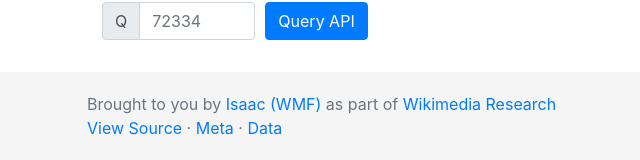
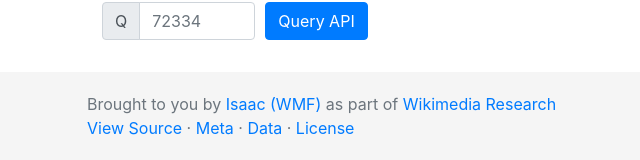
Before and after one commit to geohci/wikipedia-topic-model-api, a Flask app: page / in a window 1280 px wide. Shown: the part 675-835 px from the top of the page, without its empty margins (213-853 px from the left). Run offline with Flask 2, Linux system fonts and the light colour scheme; parts of the project's set-up code (start-up, migrations or seed data) failed here and were passed over; some libraries are stand-ins or nearby versions.

Commit message:
link to license info

```diff
--- a/templates/index.html
+++ b/templates/index.html
@@ -65,7 +65,7 @@
           Brought to you by <a href='https://meta.wikipedia.org/wiki/User:Isaac_(WMF)'>Isaac (WMF)</a> as part of <a href="https://research.wikimedia.org/">Wikimedia Research</a><br>
           <a href="https://github.com/geohci/wikidata-topic-model-api">View Source</a> &middot;
           <a href="https://meta.wikimedia.org/wiki/Research_talk:Characterizing_Wikipedia_Reader_Behaviour/Demographics_and_Wikipedia_use_cases/Work_log/2019-09-11">Meta</a> &middot;
-          <a href="https://figshare.com/articles/Wikipedia_Articles_and_Associated_WikiProject_Templates/10248344">Data</a>
+          <a href="https://figshare.com/articles/Wikipedia_Articles_and_Associated_WikiProject_Templates/10248344">Data</a> &middot; <a href="https://github.com/geohci/wikidata-topic-model-api#license">License</a>
       </span>
     </div>
   </div>
```
